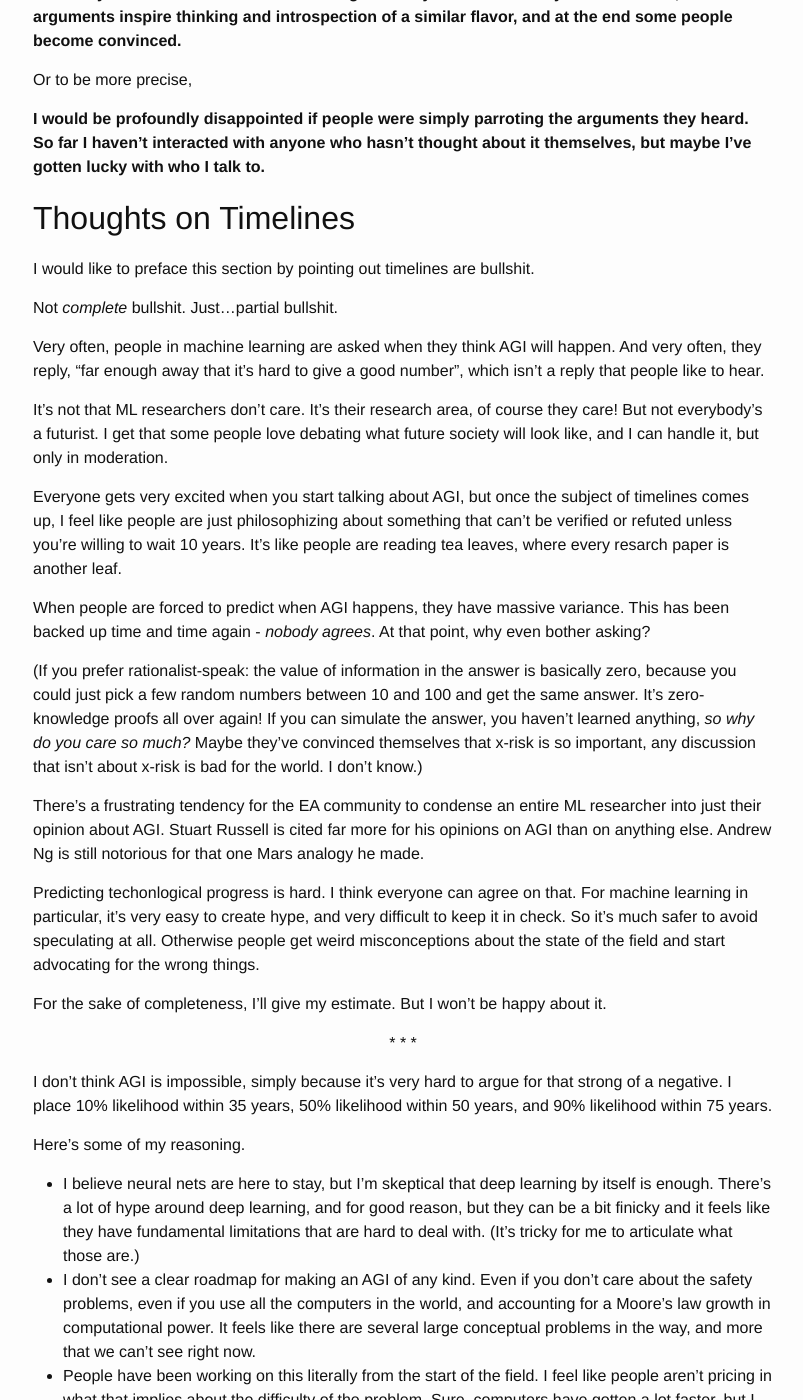
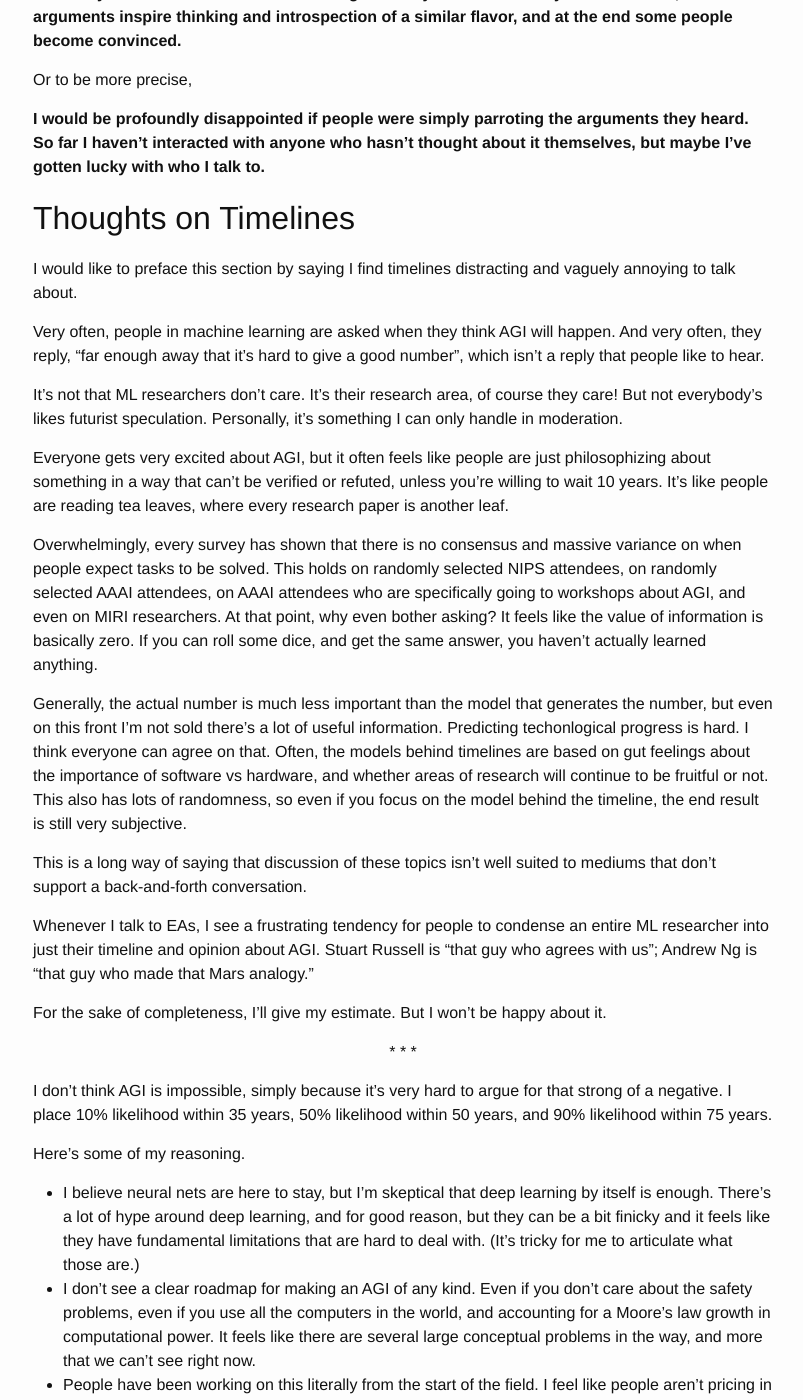
Before and after one commit to alexirpan/alexirpan.github.io, a Jekyll site: the page built from _posts/2017-05-02-ai-safety.markdown, in a window 1280 px wide and 1400 px high, scrolled down 4808 px. Shown: the whole window, without its empty margins (237-1040 px from the left). Built offline with Jekyll 4.4.1, drawn with Linux system fonts in a browser that asks for light colours; nearby versions of some CDN libraries.

Commit message:
I really, really need to rework a lot of this post.

```diff
--- a/_posts/2017-05-02-ai-safety.markdown
+++ b/_posts/2017-05-02-ai-safety.markdown
@@ -267,45 +267,45 @@ themselves, but maybe I've gotten lucky with who I talk to.**
 Thoughts on Timelines
 ------------------------------------------------------------------------------
 
-I would like to preface this section by pointing out timelines are bullshit.
-
-Not *complete* bullshit. Just...partial bullshit.
+I would like to preface this section by saying I find timelines distracting and
+vaguely annoying to talk about.
 
 Very often, people in machine learning are asked when they think AGI will
 happen. And very often, they reply, "far enough away that it's hard to give
 a good number", which isn't a reply that people like to hear.
 
 It's not that ML researchers don't care. It's their research area, of course
-they care! But not everybody's a futurist. I get that some people love debating
-what future society will look like, and I can handle it, but only in moderation.
+they care! But not everybody's likes futurist speculation. Personally, it's
+something I can only handle in moderation.
 
-Everyone gets very excited when you start talking about AGI, but once the
-subject of timelines comes up, I feel like people are just philosophizing about
-something that can't be verified or refuted unless you're willing to wait 10
-years. It's like people are reading tea leaves, where every resarch paper is
-another leaf.
+Everyone gets very excited about AGI, but it often feels like people are just
+philosophizing about something in a way that can't be verified or refuted,
+unless you're willing to wait 10 years. It's like people are reading tea leaves,
+where every research paper is another leaf.
 
-When people are forced to predict when AGI happens, they have massive variance.
-This has been backed up time and time again - *nobody agrees*. At that point,
-why even bother asking?
+Overwhelmingly, every survey has shown that there is no consensus and massive
+variance on when people expect tasks to be solved. This holds on randomly
+selected NIPS attendees, on randomly selected AAAI attendees, on AAAI attendees
+who are specifically going to workshops about AGI, and even on MIRI researchers.
+At that point, why even bother asking? It feels like the value of information
+is basically zero. If you can roll some dice, and get the same answer, you
+haven't actually learned anything.
 
-(If you prefer rationalist-speak: the value of information in the answer is
-basically zero, because you could just pick a few random numbers between 10
-and 100 and get the same answer. It's zero-knowledge proofs all over again! If you
-can simulate the answer, you haven't learned anything, *so why do you care
-so much?* Maybe they've convinced themselves that x-risk is so important, any
-discussion that isn't about x-risk is bad for the world. I don't know.)
+Generally, the actual number is much less important than the model that generates
+the number, but even on this front I'm not sold there's a lot of useful
+information. Predicting techonlogical progress is hard. I think everyone can
+agree on that. Often, the models behind timelines are based on gut feelings about
+the importance of software vs hardware, and whether areas of research will
+continue to be fruitful or not. This also has lots of randomness, so even if you
+focus on the model behind the timeline, the end result is still very subjective.
 
-There's a frustrating tendency for the EA community to condense an entire ML
-researcher into just their opinion about AGI. Stuart Russell is cited far
-more for his opinions on AGI than on anything else. Andrew Ng is still
-notorious for that one Mars analogy he made.
+This is a long way of saying that discussion of these topics isn't well suited
+to mediums that don't support a back-and-forth conversation.
 
-Predicting techonlogical progress is hard. I think everyone can agree on that.
-For machine learning in particular, it's very easy to create hype, and very
-difficult to keep it in check. So it's much safer to avoid speculating at all.
-Otherwise people get weird misconceptions about the state of the field and
-start advocating for the wrong things.
+Whenever I talk to EAs, I see a frustrating tendency for people to condense
+an entire ML researcher into just their timeline and opinion about AGI. Stuart
+Russell is "that guy who agrees with us"; Andrew Ng is "that guy who made
+that Mars analogy."
 
 For the sake of completeness, I'll give my estimate. But I won't be happy
 about it.
```
